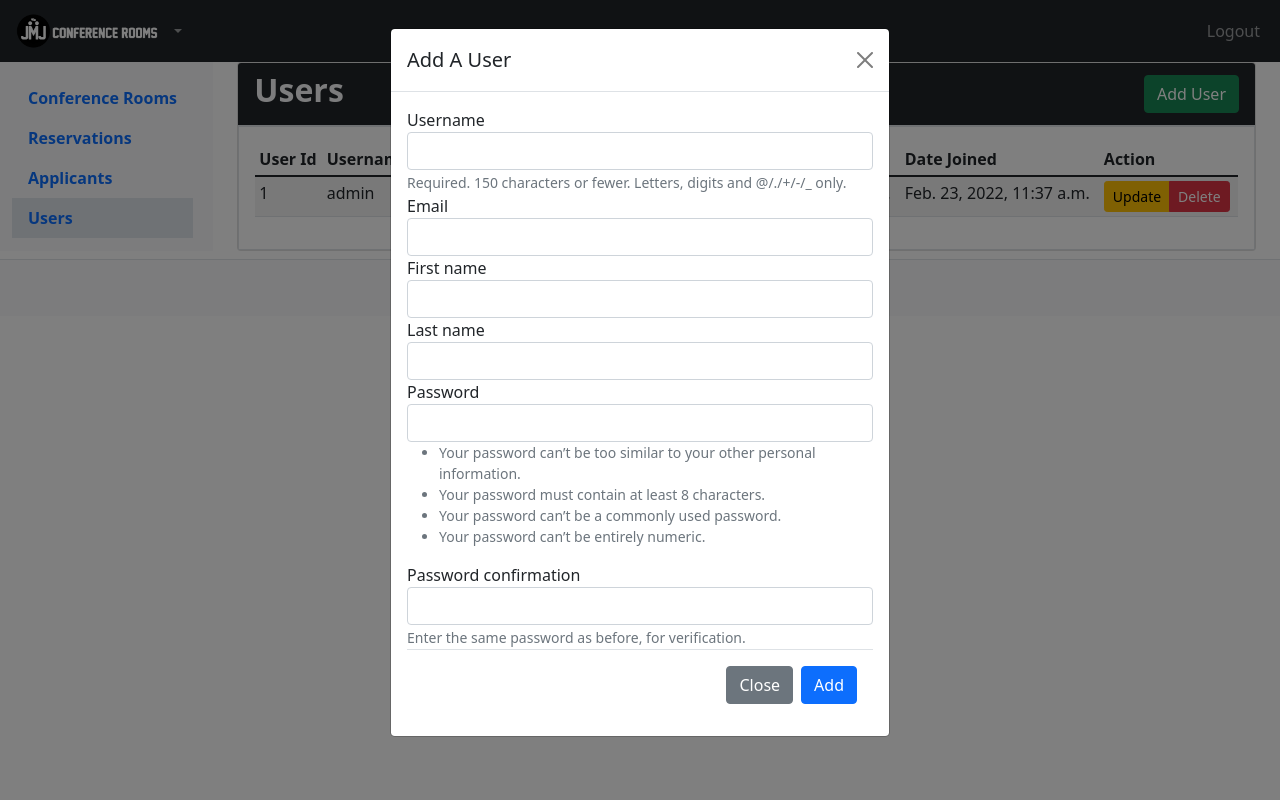
After one commit to baringmarc/RoomReservation-Vuenture-II, a Django app: page /users/ in a window 1280 px wide, after a click on "Add User". The commit adds this page. Run offline with Django 3.2, Linux system fonts and the light colour scheme; a user stored in the database is signed in; data comes from the database, SQL or seed files in the repository; some libraries are stand-ins or nearby versions.

Commit message:
Applicants page and Users page added
Also updated the models

```diff
--- a/ConferenceRoomReservation/settings.py
+++ b/ConferenceRoomReservation/settings.py
@@ -112,7 +112,7 @@ AUTH_PASSWORD_VALIDATORS = [
 
 LANGUAGE_CODE = 'en-us'
 
-TIME_ZONE = 'UTC'
+TIME_ZONE = 'Asia/Hong_Kong'
 
 USE_I18N = True
 
--- a/roomReservation/forms.py
+++ b/roomReservation/forms.py
@@ -1,6 +1,17 @@
 from django import forms
-from .models import ConferenceRoom
+from .models import ConferenceRoom, Applicant
+from django.contrib.auth.models import User
+from django.contrib.auth.forms import UserCreationForm
 
+class ApplicantForm(forms.ModelForm):
+    firstName = forms.CharField(max_length = 50)
+    lastName = forms.CharField(max_length = 50)
+    address = forms.CharField(max_length = 150)
+    phoneNumber = forms.CharField(max_length = 11)
+
+    class Meta:
+        model = Applicant
+        fields = ['firstName', 'lastName', 'address', 'phoneNumber']
 
 class ConferenceRoomForm(forms.ModelForm):
     class Meta:
@@ -15,3 +26,12 @@ class ConferenceRoomForm(forms.ModelForm):
         self.fields['morningFee'].required = True
         self.fields['afternoonFee'].required = True
         self.fields['eveningFee'].required = True
+
+class UserRegistrationForm(UserCreationForm):
+    email = forms.EmailField()
+    first_name = forms.CharField(max_length=40)
+    last_name = forms.CharField(max_length=40)
+
+    class Meta:
+        model = User
+        fields = ['username','email','first_name','last_name','password1','password2']
--- a/roomReservation/templates/base.html
+++ b/roomReservation/templates/base.html
@@ -7,7 +7,7 @@
     <meta name="viewport" content="width=device-width, initial-scale=1.0">
     <link rel="stylesheet" href="https://cdn.jsdelivr.net/npm/bootstrap-icons@1.8.1/font/bootstrap-icons.css">
     <link href="https://cdn.jsdelivr.net/npm/bootstrap@5.1.3/dist/css/bootstrap.min.css" rel="stylesheet" integrity="sha384-1BmE4kWBq78iYhFldvKuhfTAU6auU8tT94WrHftjDbrCEXSU1oBoqyl2QvZ6jIW3" crossorigin="anonymous">
-
+    <link rel="stylesheet" type="text/css" href="https://cdn.datatables.net/v/bs5/jq-3.6.0/dt-1.11.5/datatables.min.css"/>
     <title>{% block title %} {% endblock %}</title>
 
     <link rel="shortcut icon" href="{% static 'images/favicon.ico' %}" type="image/x-icon">
@@ -20,14 +20,20 @@
         {% block content %}
         {% endblock %}
 
-        {% if request.get_full_path == "/rooms/" or request.get_full_path == "/reservations/" %}
-            {% include 'footer.html' %}
-        {% endif %}
     </div>
 
-
-
+    <script type="text/javascript" src="https://cdn.datatables.net/v/bs5/jq-3.6.0/dt-1.11.5/datatables.min.js"></script>
     <script src="https://cdn.jsdelivr.net/npm/@popperjs/core@2.10.2/dist/umd/popper.min.js" integrity="sha384-7+zCNj/IqJ95wo16oMtfsKbZ9ccEh31eOz1HGyDuCQ6wgnyJNSYdrPa03rtR1zdB" crossorigin="anonymous"></script>
     <script src="https://cdn.jsdelivr.net/npm/bootstrap@5.1.3/dist/js/bootstrap.min.js" integrity="sha384-QJHtvGhmr9XOIpI6YVutG+2QOK9T+ZnN4kzFN1RtK3zEFEIsxhlmWl5/YESvpZ13" crossorigin="anonymous"></script>
+    <script>
+        $(document).ready( function () {
+            $('#table_id').DataTable();
+        } );
+    </script>
+    <style>
+    .asteriskField {
+        display: none;
+	}
+    </style>
 </body>
 </html>
--- a/roomReservation/templates/footer.html
+++ b/roomReservation/templates/footer.html
@@ -1,6 +1,6 @@
 {% load static %}
 
-<footer class="footer border position-relative bottom-0 start-0 bg-light mt-2">
+<footer class="footer border-top position-relative bottom-0 start-0 bg-light mt-2">
     <div class="container">
         <div class="text-center text-muted my-2">
             Aligato · Baring · Lingaolingao<br>
--- a/roomReservation/templates/login.html
+++ b/roomReservation/templates/login.html
@@ -31,8 +31,5 @@
 		background-repeat: no-repeat;
 		background-size: cover;
 	}
-	.asteriskField {
-    display: none;
-	}
 </style>
 {% endblock %}
--- a/roomReservation/templates/reservations.html
+++ b/roomReservation/templates/reservations.html
@@ -98,7 +98,7 @@
 
 </main>
         <!--BODY-->
-
+{% include 'footer.html' %}
 <style>
   .card-img{
     height: 176px;
--- a/roomReservation/templates/rooms.html
+++ b/roomReservation/templates/rooms.html
@@ -217,7 +217,7 @@
 
 </main>
         <!--BODY-->
-
+{% include 'footer.html' %}
 <style>
   .room{
     background-color: #dfe4ea;
--- a/roomReservation/templates/sideMenu.html
+++ b/roomReservation/templates/sideMenu.html
@@ -17,6 +17,20 @@
                   Reservations
                 </a>
               </li>
+              <li class="nav-item navitem applicant">
+                <a class="nav-link" href="{% url 'applicants-view' %}">
+                  <span data-feather="file"></span>
+                  Applicants
+                </a>
+              </li>
+              {% if user.is_authenticated and user.is_superuser%}
+              <li class="nav-item navitem users">
+                <a class="nav-link" href="{% url 'users-view' %}">
+                  <span data-feather="file"></span>
+                  Users
+                </a>
+              </li>
+              {% endif %}
           </div>
         </nav>
 
--- /dev/null
+++ b/roomReservation/templates/users.html
@@ -0,0 +1,174 @@
+{% extends 'base.html' %}
+{% load static %}
+{% block title %} JMJ Conference Rooms {% endblock %}
+
+{% block content %}
+
+{% include 'sideMenu.html' %}
+
+{% load crispy_forms_filters %}
+<!-- BODY -->
+
+<main class="col-md-9 ms-sm-auto col-lg-10 px-md-4">
+  <div class="card">
+    <div class="card-header flex-wrap flex-md-nowrap border-bottom bg-dark">
+      <div class="d-flex flex-row align-items-center justify-content-between">
+        <h2 class="text-light" style="font-weight: bold;">Users</h2>
+          <div>
+            <button type='submit' name='addBtn' class='btn btn-success' data-bs-toggle="modal" data-bs-target="#addUserModal">Add User</button>
+          </div>
+      </div>
+
+    </div>
+    <!-- Add Room Modal -->
+    <div class="modal fade" id="addUserModal" tabindex="-1" aria-labelledby="exampleModalLabel" aria-hidden="true">
+      <div class="modal-dialog">
+        <div class="modal-content">
+          <div class="modal-header">
+            <h5 class="modal-title" id="exampleModalLabel">Add A User</h5>
+            <button type="button" class="btn-close" data-bs-dismiss="modal" aria-label="Close"></button>
+          </div>
+          <div class="modal-body">
+          <form method="POST">
+            {% csrf_token %}
+            {{form|crispy}}
+            <div class="modal-footer">
+            <button type="button" class="btn btn-secondary" data-bs-dismiss="modal">Close</button>
+            <button type="submit" class="btn btn-primary" id = "addBtn" name = "addBtn">Add</button>
+          </div>
+        </form>
+        </div>
+      </div>
+    </div>
+    </div>
+
+    <div class="card-body border">
+
+        <div class="table-responsive">
+          <table class="table table-striped table-sm" id="table_id">
+            <thead>
+              <tr>
+                <th scope="col">User Id</th>
+                <th scope="col">Username</th>
+                <th scope="col">Email</th>
+                <th scope="col">is_Admin</th>
+                <th scope="col">Last Login</th>
+                <th scope="col">Date Joined</th>
+                <th scope="col">Action</th>
+              </tr>
+            </thead>
+            <tbody>
+              {% for user in users %}
+              <tr>
+                <td>{{ user.id }}</td>
+                <td>{{ user.username }}</td>
+                <td>{{ user.email }}</td>
+                <td>{{ user.is_superuser }}</td>
+                <td>{{ user.last_login }}</td>
+                <td>{{ user.date_joined }}</td>
+                <td>
+                   <div class="btn-group">
+                      <button type="button" class="btn btn-warning btn-sm" data-bs-toggle="modal" data-bs-target="#updateUser-{{ user.id }}"> Update </button>
+                      <button type="button" class="btn btn-danger btn-sm" data-bs-toggle="modal" data-bs-target="#deleteUser-{{ user.id }}"> Delete </button>
+                    </div>
+                </td>
+              </tr>
+
+            <!--UPDATE MODAL-->
+            <div class="modal fade" id="updateUser-{{ user.id }}" tabindex="-1" aria-labelledby="exampleModalLabel" aria-hidden="true">
+              <div class="modal-dialog  modal-dialog-centered">
+                <div class="modal-content">
+                  <div class="modal-header">
+                    <h5 class="modal-title" id="exampleModalLabel">Permission</h5>
+                    <button type="button" class="btn-close" data-bs-dismiss="modal" aria-label="Close"></button>
+                  </div>
+                  <div class="modal-body">
+                    <form class="form" method="POST">
+                        <div class="justify-content-around">
+                            <div class="form-group">
+                                {% csrf_token %}
+
+                                  <input type="text" name="userId" value = {{ user.id }} hidden>
+
+
+                                <div class="form-check">
+                                  <input type="checkbox"  name="isSuperUser" value="1" {% if user.is_superuser %} checked {% endif %}>
+                                  <label class="col-form-label"  for="name" >Superuser status</label><br>
+                                  <small  class="form-text text-muted">Designates that this user has all permissions without explicitly assigning them.</small>
+                                </div>
+                                <div class="form-check">
+                                  <input type="checkbox"  name="staffStatus" value="1" {% if user.is_staff %} checked {% endif %}>
+                                  <label class="col-form-label"  for="name" >Staff status</label><br>
+                                  <small  class="form-text text-muted">Designates whether the user can log into this admin site.</small>
+                                </div>
+                                <div class="form-check">
+                                  <input type="checkbox"  name="isActive" value="1" {% if user.is_active %} checked {% endif %} >
+                                  <label class="col-form-label"  for="name" >Active</label><br>
+                                  <small  class="form-text text-muted">Designates whether this user should be treated as active. Unselect this instead of deleting accounts.</small>
+                                </div>
+
+
+
+                            </div>
+                          </div>
+                    </div>
+                    <div class="modal-footer">
+                      <button type="button" class="btn btn-secondary" data-bs-dismiss="modal">Close</button>
+                      <button type="submit" name="btnUpdate" class="btn btn-primary">Save changes</button>
+                    </form>
+                  </div>
+                </div>
+              </div>
+            </div>
+      <!--END OF UPDATE MODAL-->
+        <!--DELETE MODAL-->
+    <div class="modal fade" id="deleteUser-{{ user.id }}" tabindex="-1" aria-labelledby="exampleModalLabel" aria-hidden="true">
+      <div class="modal-dialog  modal-dialog-centered">
+        <div class="modal-content">
+          <div class="modal-header">
+            <h5 class="modal-title" id="exampleModalLabel">Delete Post</h5>
+            <button type="button" class="btn-close" data-bs-dismiss="modal" aria-label="Close"></button>
+          </div>
+          <div class="modal-body">
+           <form method="POST">
+           {% csrf_token %}
+           <input type="text" name="userId" value = {{ user.id }} hidden>
+           <h3>Are you sure you want to delete?</h3>
+          </div>
+          <div class="modal-footer">
+            <button type="button" class="btn btn-secondary" data-bs-dismiss="modal">Close</button>
+            <button type="submit" name="btnDelete" class="btn btn-danger">Yes</button>
+          </div>
+          </form>
+        </div>
+      </div>
+    </div>
+      <!--END OF DELETE MODAL-->
+              {% endfor %}
+            </tbody>
+          </table>
+        </div>
+      </main>
+    </div>
+  </div>
+    </div>
+  </div>
+
+</main>
+
+{% include 'footer.html' %}
+<!--BODY-->
+
+<style>
+  .card-img{
+    height: 176px;
+    width: 170px;
+  }
+  .users{
+    background-color: #dfe4ea;
+  }
+  .reserveItem:hover {
+    border-color: #feca57;
+  }
+</style>
+{% endblock %}
--- a/roomReservation/urls.py
+++ b/roomReservation/urls.py
@@ -11,4 +11,6 @@ urlpatterns = [
     path('reservations/', ReservationsView.as_view(), name='reservations-view'),
     path('login/', auth_views.LoginView.as_view(template_name='login.html', redirect_authenticated_user=True), name='login-view'),
     path('logout/', auth_views.LogoutView.as_view(template_name='logout.html', next_page=None), name='logout-view'),
+    path('users/', UsersView.as_view(), name='users-view'),
+    path('applicants/', ApplicantsView.as_view(), name='applicants-view'),
 ]
--- a/roomReservation/views.py
+++ b/roomReservation/views.py
@@ -3,6 +3,7 @@ from django.views.generic import View
 from .forms import *
 from .models import *
 from django.contrib.auth.mixins import LoginRequiredMixin
+from django.contrib.auth.models import User
 
 # Create your views here.
 
@@ -65,3 +66,60 @@ class RoomsView(LoginRequiredMixin, View):
                 return redirect('rooms-view')
 
         return render(request, 'rooms.html', {'form': form})
+
+class UsersView(LoginRequiredMixin, View):
+    def get(self, request):
+        form = UserRegistrationForm()
+        user = User.objects.all()
+        return render(request, 'users.html', { 'users': user, 'form': form } )
+
+    def post(self, request):
+
+        form = UserRegistrationForm(request.POST)
+        if form.is_valid():
+            form.save()
+
+        elif 'btnUpdate' in request.POST:
+            user_id = request.POST.get('userId')
+            superuser_status = request.POST.get('isSuperUser')
+            staff_status = request.POST.get('staffStatus')
+            active_status = request.POST.get('isActive')
+
+            User.objects.filter(id = user_id).update(
+                    is_superuser = superuser_status, is_staff = staff_status,
+                    is_active = active_status)
+
+        elif 'btnDelete' in request.POST:
+            user_id = request.POST.get('userId')
+            User.objects.filter(id = user_id).delete()
+
+        return redirect('users-view')
+
+class ApplicantsView(LoginRequiredMixin, View):
+    def get(self, request):
+        form = ApplicantForm()
+        applicant = Applicant.objects.all()
+        return render(request, 'applicants.html', { 'applicants': applicant, 'form': form } )
+
+    def post(self, request):
+
+        form = ApplicantForm(request.POST)
+
+        if 'btnUpdate' in request.POST:
+            applicant_id = request.POST.get('applicantId')
+            first_name = request.POST.get('firstName')
+            last_name = request.POST.get('lastName')
+            address = request.POST.get('address')
+            phone_number = request.POST.get('phoneNumber')
+
+            Applicant.objects.filter(id = applicant_id).update(
+                    firstName = first_name, lastName = last_name,
+                    address = address, phoneNumber = phone_number)
+
+        elif 'btnDelete' in request.POST:
+            applicant_id = request.POST.get('applicantId')
+            Applicant.objects.filter(id = applicant_id).delete()
+
+        elif form.is_valid():
+            form.save()
+        return redirect('applicants-view')
```
Also changed, not shown: roomReservation/models.py (+9 -5 lines), roomReservation/templates/addRoom.html (deleted, +0 -57 lines), roomReservation/templates/applicants.html (added, +153 -0 lines), roomReservation/migrations/0006_auto_20220311_1640.py (added), roomReservation/migrations/0007_auto_20220311_1702.py (added), roomReservation/templates/script.js (added).
